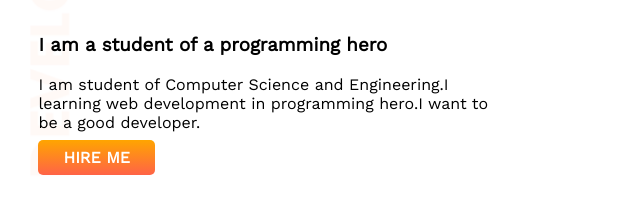
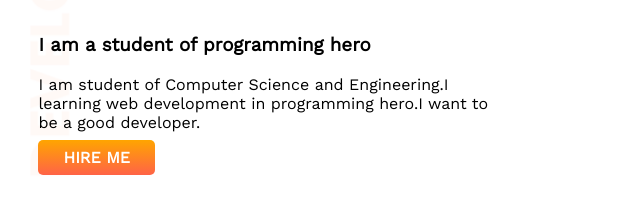
Before and after one commit to shonkor-das/developer-portfolio, a plain HTML site: page index.html in a window 1280 px wide. Shown: the part 184-407 px from the top of the page, 0-640 px from the left. Drawn offline with nearby package versions, Linux system fonts and the light colour scheme.

Commit message:
dream added

```diff
--- a/index.html
+++ b/index.html
@@ -16,7 +16,7 @@
         <div class="half-width">
             <h1>Welcome To</h1>
             <h1><span>Shonkor Das</span> World!</h1>
-            <h3>I am a student of a programming hero</h3>
+            <h3>I am a student of programming hero</h3>
             <p class="dream-para">I am student of Computer Science and Engineering.I learning web development in programming hero.I want to be a good developer.</p>
             <a class="hire-link-button" target="_blank" href="https://www.linkedin.com/in/shonkor/">HIRE ME</a>
         </div>
```
